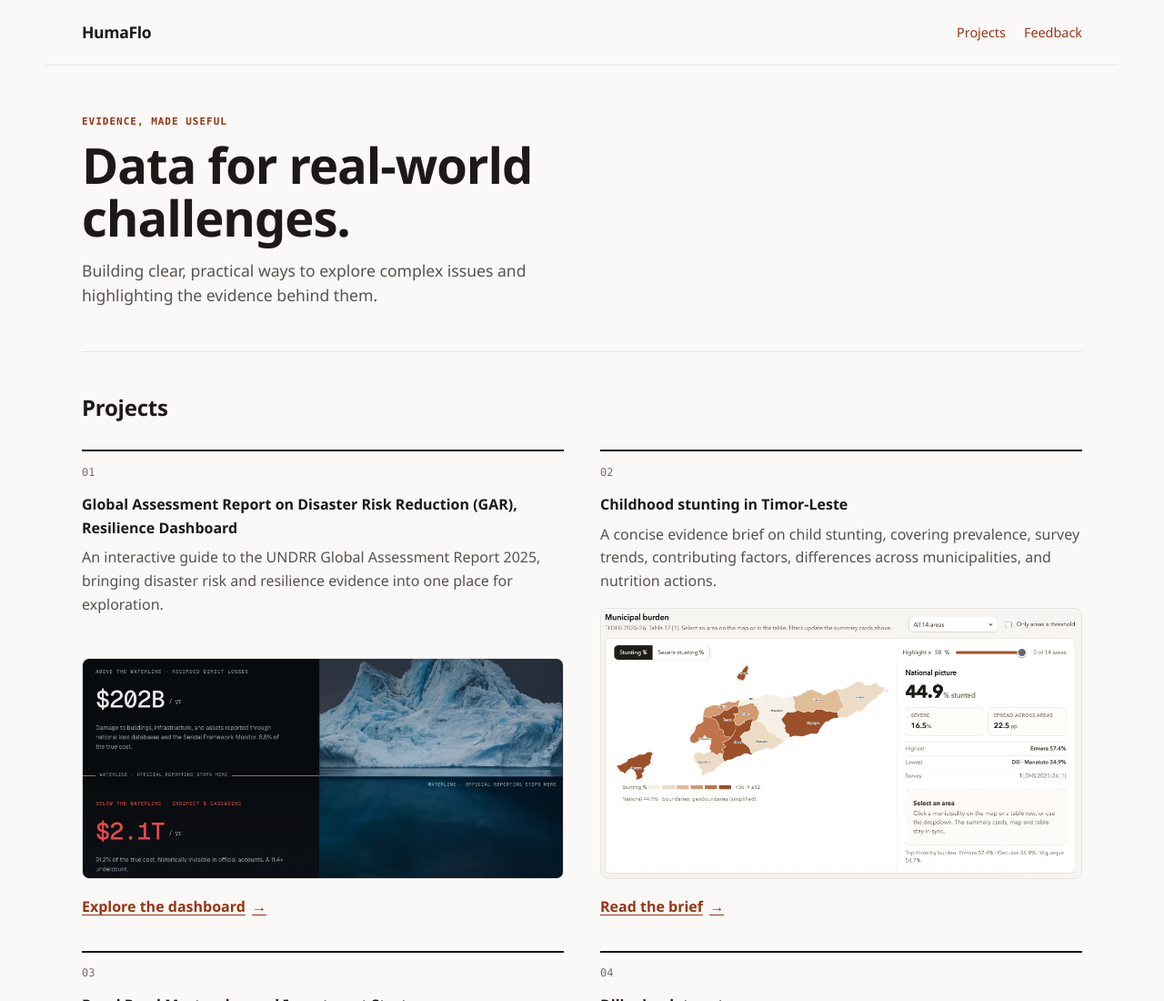
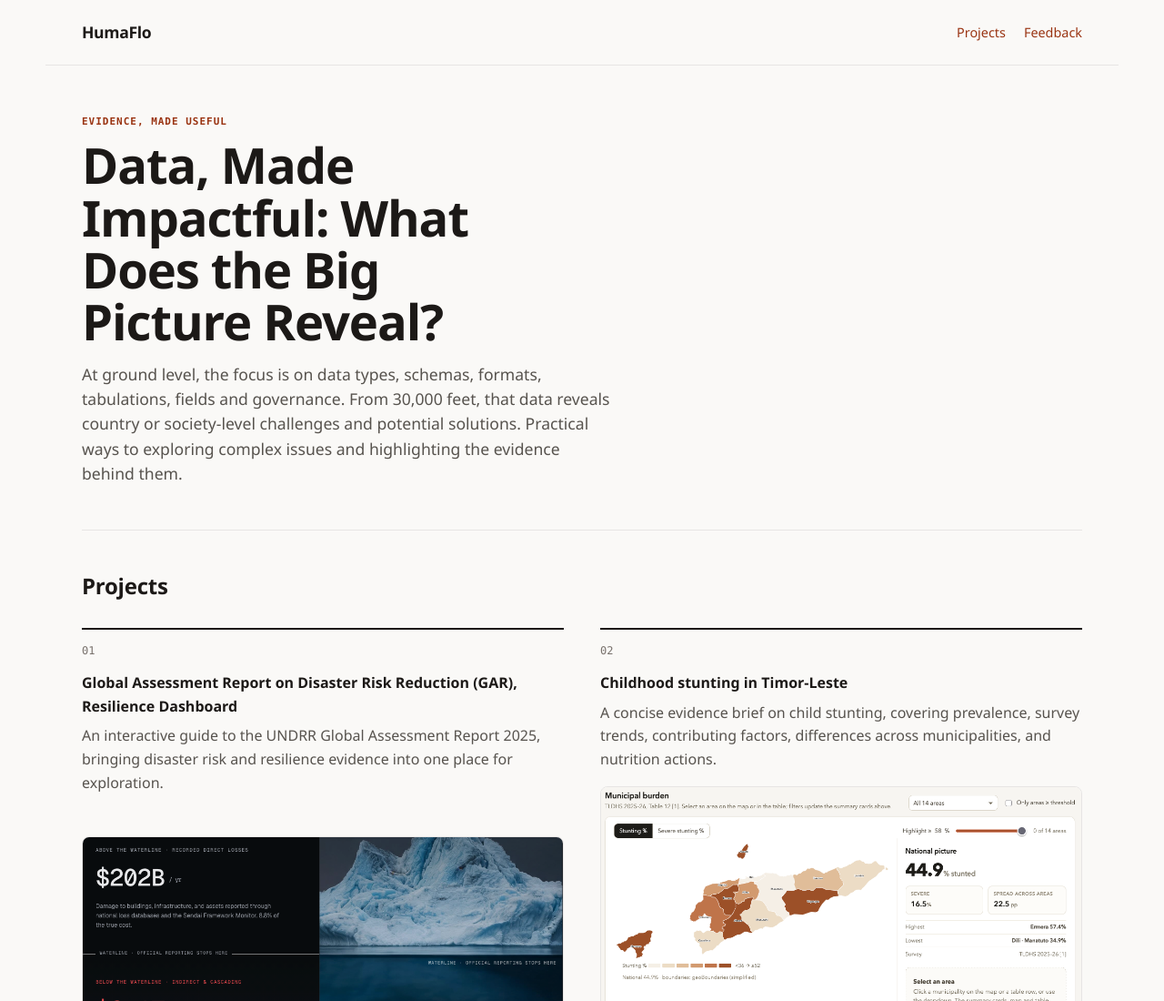
Before and after one commit to HumaFlo/HumaFlo.github.io, a plain HTML site: page index.html in a window 1280 px wide. Shown: the top 1100 px of the page at 91% size. Drawn offline with Linux system fonts and the light colour scheme.

Commit message:
Revise heading and lead paragraph in index.html
Updated the main heading and revised the lead paragraph for clarity.

```diff
--- a/index.html
+++ b/index.html
@@ -418,9 +418,9 @@
     <main class="wrap">
       <section class="hero" aria-labelledby="page-title">
         <p class="eyebrow">Evidence, made useful</p>
-        <h1 id="page-title">Data for real-world challenges.</h1>
+        <h1 id="page-title"> Data, Made Impactful: What Does the Big Picture Reveal?</h1>
         <p class="lead">
-          Building clear, practical ways to explore complex issues and highlighting the evidence
+          At ground level, the focus is on data types, schemas, formats, tabulations, fields and governance. From 30,000 feet, that data reveals country or society-level challenges and potential solutions. Practical ways to exploring complex issues and highlighting the evidence
           behind them.
         </p>
       </section>
```
